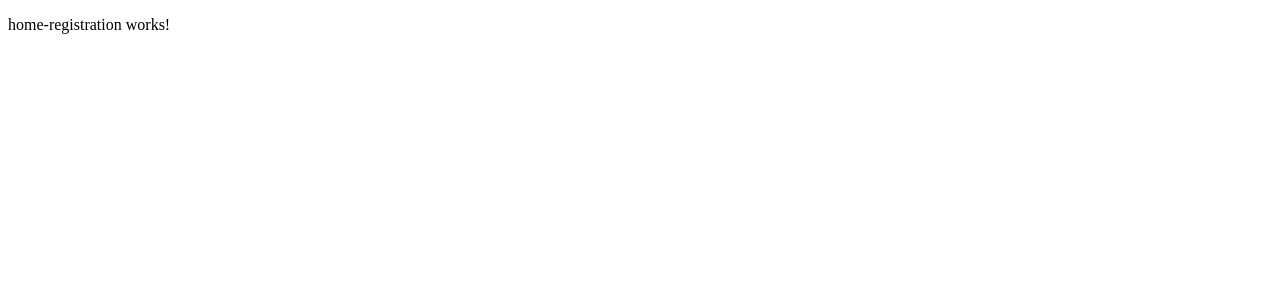
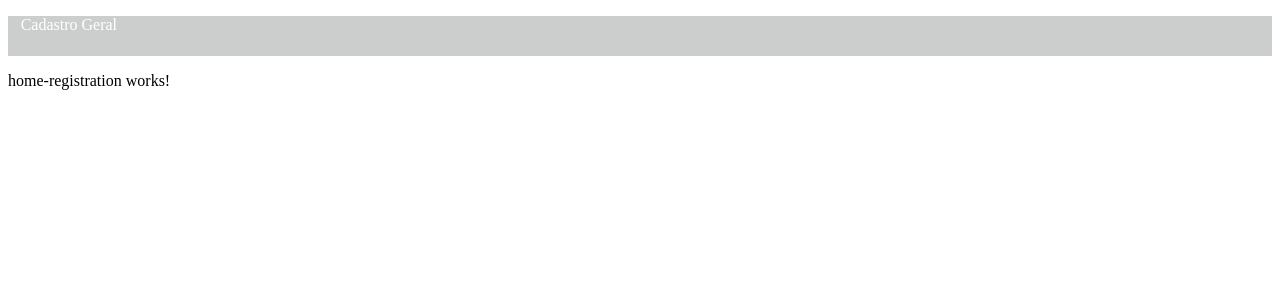
Before and after one commit to rubenstr/verity, an Angular app in the folder customer-registration/: page / in a window 1280 px wide. Shown: the top 300 px of the page. Built offline with nearby package versions, Linux system fonts and the light colour scheme.

Commit message:
add simple header

```diff
--- /dev/null
+++ b/customer-registration/src/app/home/header/header.component.html
@@ -0,0 +1,3 @@
+  <header class="header">
+    <p class="fs-3 fw-bold">Cadastro Geral</p>
+  </header>
--- /dev/null
+++ b/customer-registration/src/app/home/header/header.component.scss
@@ -0,0 +1,6 @@
+.header {
+  height: 40px;
+  padding-left: 1%;
+  background-color:  #cccece;
+  color: #ffffff;
+}
--- a/customer-registration/src/app/home/home-registration/home-registration.component.html
+++ b/customer-registration/src/app/home/home-registration/home-registration.component.html
@@ -1 +1,2 @@
+<app-header></app-header>
 <p>home-registration works!</p>
--- a/customer-registration/src/app/home/home-registration/home-registration.component.ts
+++ b/customer-registration/src/app/home/home-registration/home-registration.component.ts
@@ -1,10 +1,11 @@
 import { Component } from '@angular/core';
 import { CommonModule } from '@angular/common';
+import { HeaderComponent } from '../header/header.component';
 
 @Component({
   selector: 'app-home-registration',
   standalone: true,
-  imports: [CommonModule],
+  imports: [CommonModule, HeaderComponent],
   templateUrl: './home-registration.component.html',
   styleUrls: ['./home-registration.component.scss']
 })
```
Also changed, not shown: customer-registration/src/app/home/header/header.component.ts (added, +13 -0 lines), 1 other file (tests, documents, lock files or other folders).
